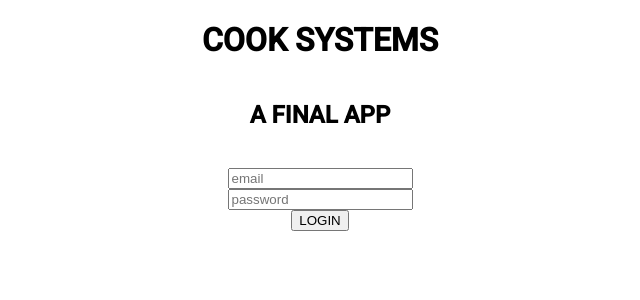
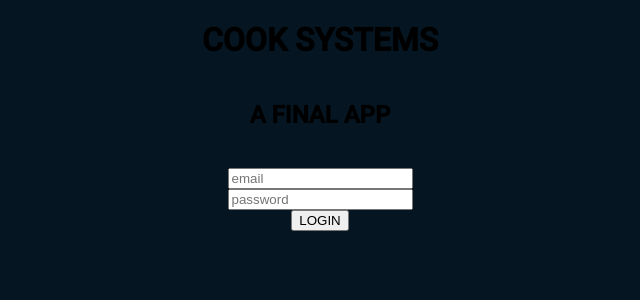
Before and after one commit to ismarjiw/TeamFlow, an Angular app in the folder frontend/: page / in a window 1280 px wide. Shown: the top 300 px of the page, without its empty margins (320-960 px from the left). Built offline with nearby package versions, Linux system fonts and the light colour scheme; a web font is replaced by a local one.

Commit message:
add root colors back to styles css

```diff
--- a/frontend/src/styles.css
+++ b/frontend/src/styles.css
@@ -1,7 +1,22 @@
-
+:root {
+    --bg-color: #051622;
+    --header-color: #1BA098;
+    --box-color: #0B2D45;
+    --text-color: #FFFFFF;
+    --secondary-text-color: #D3D3D3;
+    --select-color: #5533FF;
+    --loggedin-color: #F24E1E;
+    --outline-color: #DEB992;
+    --active-color: #22DD2A;
+    --inactive-color: #DF0F0F;
+    --main-font-family: 'Inter', system-ui, sans-serif;
+}
 
 html,
 body {
+	margin: 0;
+    padding: 0;
+    background-color: var(--bg-color);
 	height: 100%;
 }
 
```
